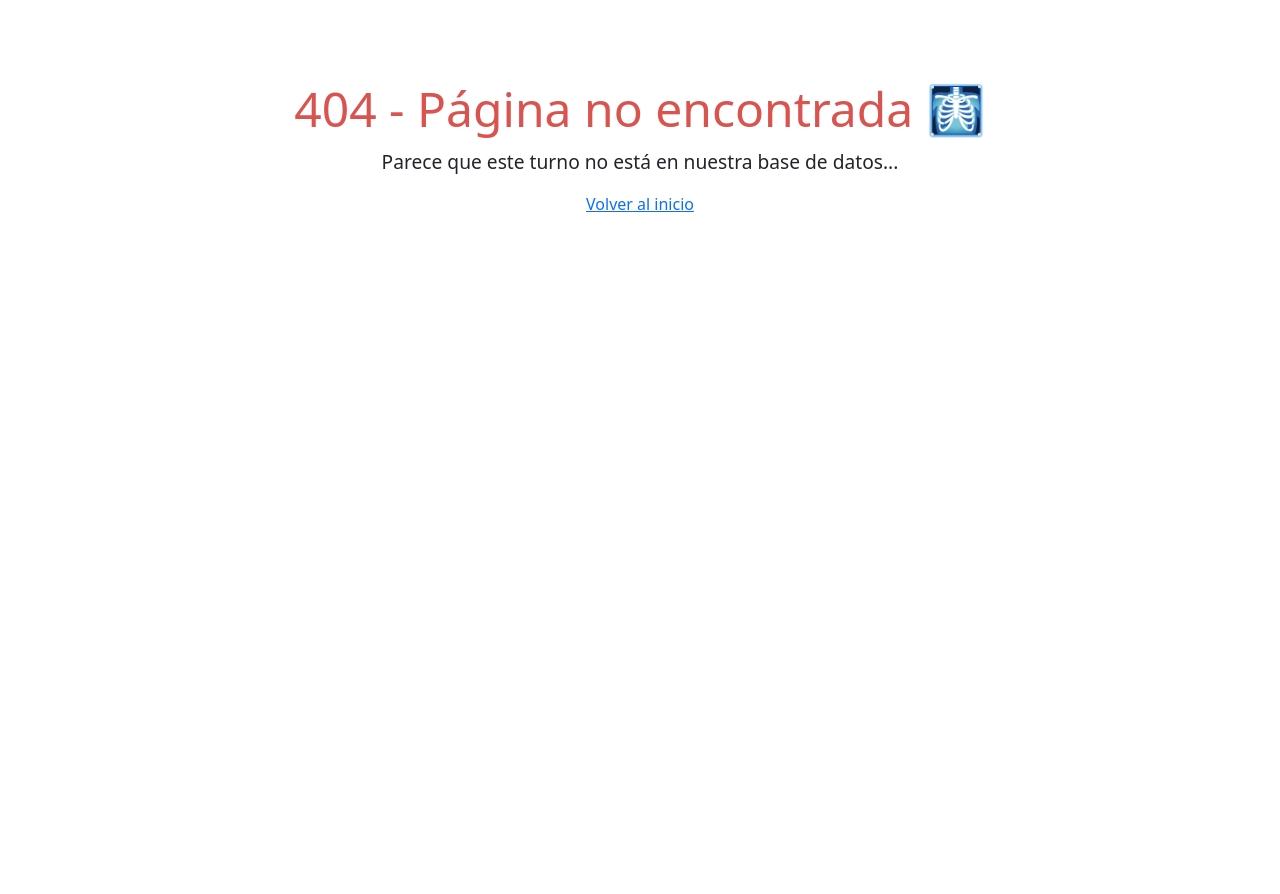
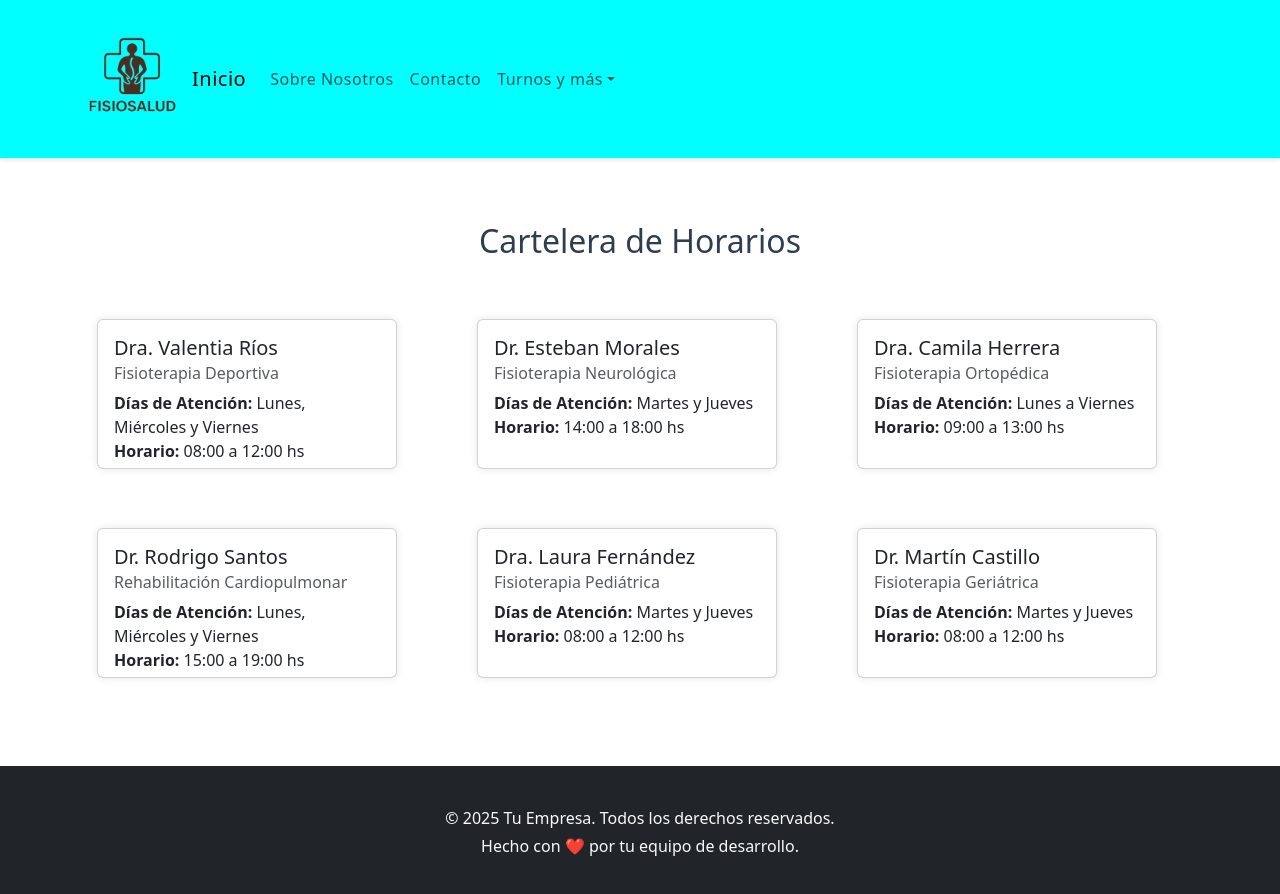
Before and after one commit to rodo18-2006/Proyecto-2, a React (Vite) app: page /Horarios in a window 1280 px wide. Before the commit this address had no page. Shown: the top 894 px of the page. Before the commit the page ends 800 px from the top, so only its background shows below. Built offline with nearby package versions, Linux system fonts and the light colour scheme.

Commit message:
creamos horario jsx y css

```diff
--- a/src/App.jsx
+++ b/src/App.jsx
@@ -6,6 +6,7 @@ import Doctores from "./page/Doctores";
 import NavbarC from "./components/navbar/NavbarC";
 import Inicio from "./components/Inicio/InicioC";
 import Turnos from "./page/Turnos";
+import Horarios from "./page/Horarios";
 
 const App = () => {
   return (
@@ -17,6 +18,7 @@ const App = () => {
           <Route path="/Inicio" element={<HomePage />} />
           <Route path="*" element={<Error404 />} />
           <Route path="/Doctores" element={<Doctores />} />
+          <Route path="/Horarios" element={<Horarios />}/>
         </Routes>
       </Router>
     </>
--- /dev/null
+++ b/src/components/horarios/Horario.css
@@ -0,0 +1,4 @@
+.card{
+  width: 300px;
+  height: 150px;
+}
--- /dev/null
+++ b/src/components/horarios/HorariosC.jsx
@@ -0,0 +1,70 @@
+import React from "react";
+import { Card, Container, Row, Col } from "react-bootstrap";
+import "./Horario.css"
+
+const HorariosC = () => {
+  const profesionales = [
+    {
+      nombre: "Dra. Valentia Ríos ",
+      especialidad: "Fisioterapia Deportiva",
+      dias: "Lunes, Miércoles y Viernes",
+      horario: "08:00 a 12:00 hs",
+    },
+    {
+      nombre: "Dr. Esteban Morales",
+      especialidad: "Fisioterapia Neurológica",
+      dias: "Martes y Jueves",
+      horario: "14:00 a 18:00 hs",
+    },
+    {
+      nombre: "Dra. Camila Herrera",
+      especialidad: "Fisioterapia Ortopédica",
+      dias: "Lunes a Viernes",
+      horario: "09:00 a 13:00 hs",
+    },
+    {
+      nombre: " Dr. Rodrigo Santos ",
+      especialidad: "Rehabilitación Cardiopulmonar",
+      dias: "Lunes, Miércoles y Viernes",
+      horario: "15:00 a 19:00 hs",
+    },
+    {
+      nombre: " Dra. Laura Fernández",
+      especialidad: "Fisioterapia Pediátrica",
+      dias: "Martes y Jueves",
+      horario: "08:00 a 12:00 hs",
+    },
+    {
+      nombre: " Dr. Martín Castillo ",
+      especialidad: "Fisioterapia Geriátrica",
+      dias: "Martes y Jueves",
+      horario: "08:00 a 12:00 hs",
+    },
+  ];
+
+  return (
+    <Container className="mt-5">
+      <h2 className="text-center mb-4">Cartelera de Horarios</h2>
+      <Row>
+        {profesionales.map((doctor, index) => (
+          <Col key={index} md={6} lg={4} className="mb-4">
+            <Card style={{ boxShadow: "0 0 8px rgba(0,0,0,0.1)" }}>
+              <Card.Body>
+                <Card.Title>{doctor.nombre}</Card.Title>
+                <Card.Subtitle className="mb-2 text-muted">
+                  {doctor.especialidad}
+                </Card.Subtitle>
+                <Card.Text>
+                  <strong>Días de Atención:</strong> {doctor.dias} <br />
+                  <strong>Horario:</strong> {doctor.horario}
+                </Card.Text>
+              </Card.Body>
+            </Card>
+          </Col>
+        ))}
+      </Row>
+    </Container>
+  );
+};
+
+export default HorariosC;
--- a/src/components/navbar/NavbarC.jsx
+++ b/src/components/navbar/NavbarC.jsx
@@ -19,7 +19,7 @@ const NavbarC = () => {
               <Nav.Link href="#link">Contacto</Nav.Link>
               <NavDropdown title="Turnos y más" id="basic-nav-dropdown">
                 <NavDropdown.Item href="/Turnos">Turnos</NavDropdown.Item>
-                <NavDropdown.Item href="#action/3.2">Horarios</NavDropdown.Item>
+                <NavDropdown.Item href="/Horarios">Horarios</NavDropdown.Item>
                 <NavDropdown.Item href="#action/3.3">
                   Atención al cliente
                 </NavDropdown.Item>
--- /dev/null
+++ b/src/page/Horarios.jsx
@@ -0,0 +1,16 @@
+import FooterC from "../components/footer/FooterC"
+import HorarioC from "../components/horarios/HorariosC"
+import NavbarC from "../components/navbar/NavbarC"
+
+
+const Horarios = () => {
+  return (
+    <>
+      <NavbarC />
+      <HorarioC />
+      <FooterC />
+    </>
+  );
+}
+
+export default Horarios
```
Also changed, not shown: src/components/doctores/DoctoresC.jsx (+6 -6 lines).
